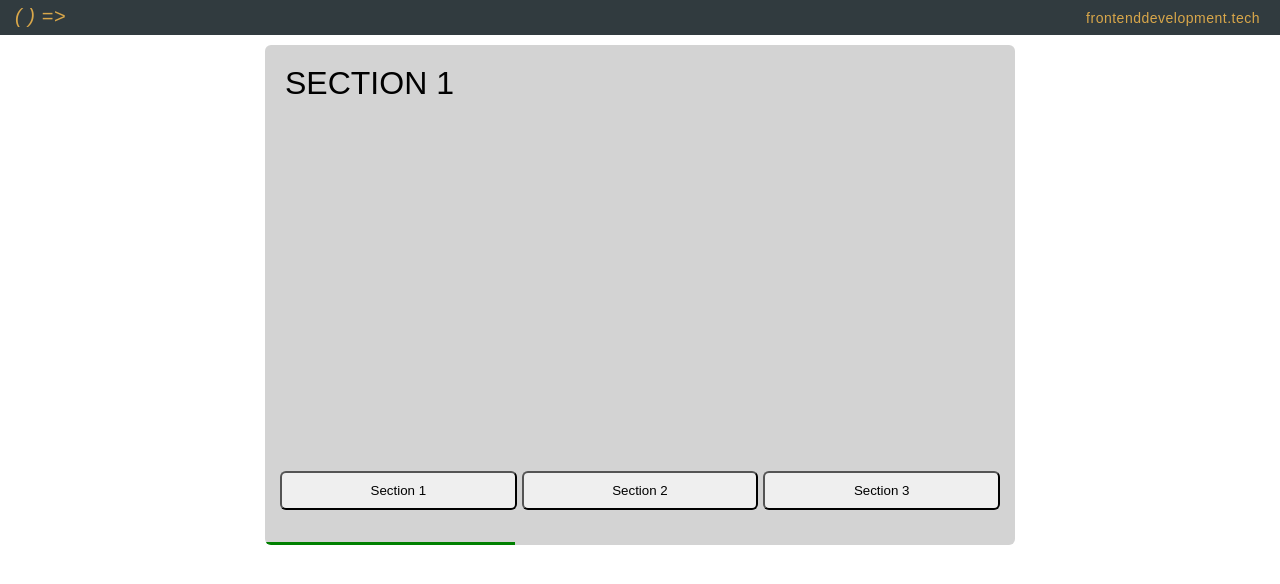
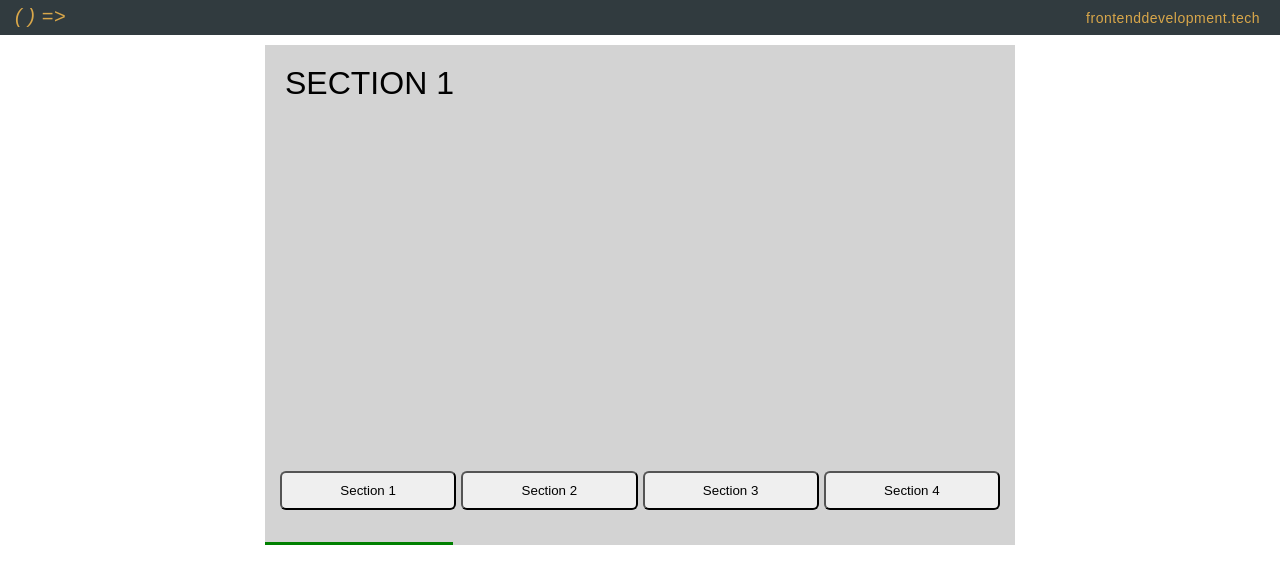
Before and after one commit to eastcoastdeveloper/in-page-navigation, an Angular app: page / in a window 1280 px wide. Shown: the top 584 px of the page. Built offline with nearby package versions, Linux system fonts and the light colour scheme.

Commit message:
3 files modified

```diff
--- a/src/app/app.component.html
+++ b/src/app/app.component.html
@@ -9,8 +9,12 @@
 </header>
 
 <div id="module-name">
-  <section *ngFor="let item of [].constructor(sectionLength); let i = index">
-    <div #sections>{{ 'Section ' + (i + 1) }}</div>
+  <section
+  *ngFor="let item of [].constructor(sectionLength); let i = index"
+  [ngClass]="{'display-none': currentSection != i}" >
+    <div #sections>
+      {{ 'Section ' + (i + 1) }}
+    </div>
   </section>
   <div id="indicator" #bar></div>
   <div id="percent">
--- a/src/app/app.component.scss
+++ b/src/app/app.component.scss
@@ -11,13 +11,12 @@ body {
   max-width: 750px;
   margin: 10px auto;
   position: relative;
-  overflow: hidden;
   font-family: sans-serif;
 
   section {
     height: 100%;
+    background-color: #d3d3d3;
     div {
-      background-color: lightgrey;
       font-size: 2em;
       width: 100%;
       height: 100%;
@@ -35,7 +34,7 @@ body {
   }
 }
 
-.displayNone {
+.display-none {
   display: none;
 }
 
--- a/src/app/app.component.ts
+++ b/src/app/app.component.ts
@@ -18,15 +18,14 @@ export class AppComponent {
   @ViewChild('bar', { static: false }) bar: ElementRef;
 
   // SET TO ANY AMOUNT!
-  sectionLength = 3;
+  sectionLength = 4;
 
-  barLinkWidth: number = 0;
+  barLinkWidth = 0;
+  currentSection = 0;
   progress: any = [];
   Math: any;
 
-  constructor(
-    private _cd: ChangeDetectorRef,
-  ) {
+  constructor(private _cd: ChangeDetectorRef) {
     this.Math = Math;
   }
 
@@ -45,11 +44,11 @@ export class AppComponent {
   }
 
   navigate(sectionIndex: number) {
+    this.currentSection = sectionIndex;
     let arr = Array.from(this.sections);
     arr.forEach(() => {
       arr[sectionIndex].nativeElement.classList.remove('show-page');
     });
-    // arr[sectionIndex].nativeElement.classList.add('displayNone');
     arr[sectionIndex].nativeElement.classList.add('show-page');
     this.bar.nativeElement.style.width =
       this.barLinkWidth * (sectionIndex + 1) + '%';
```
